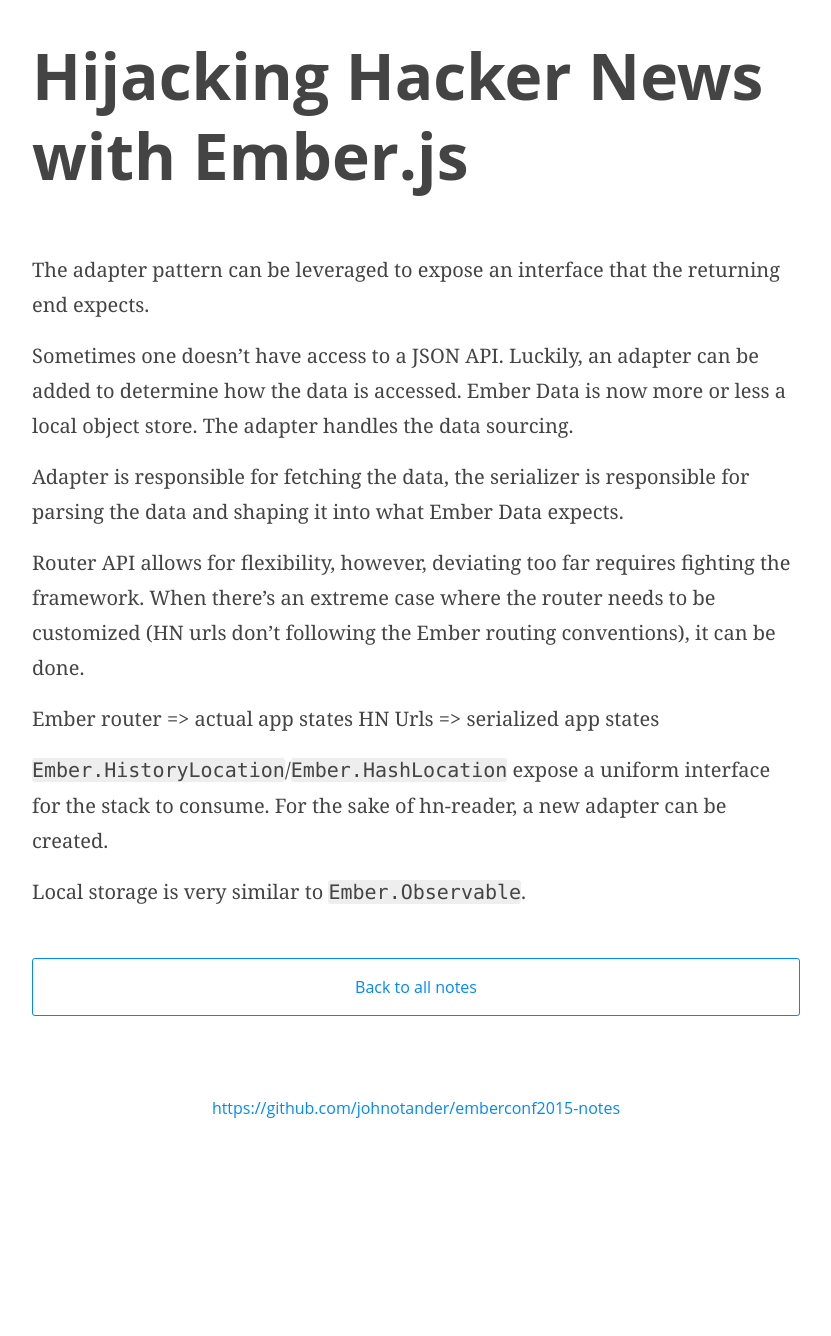
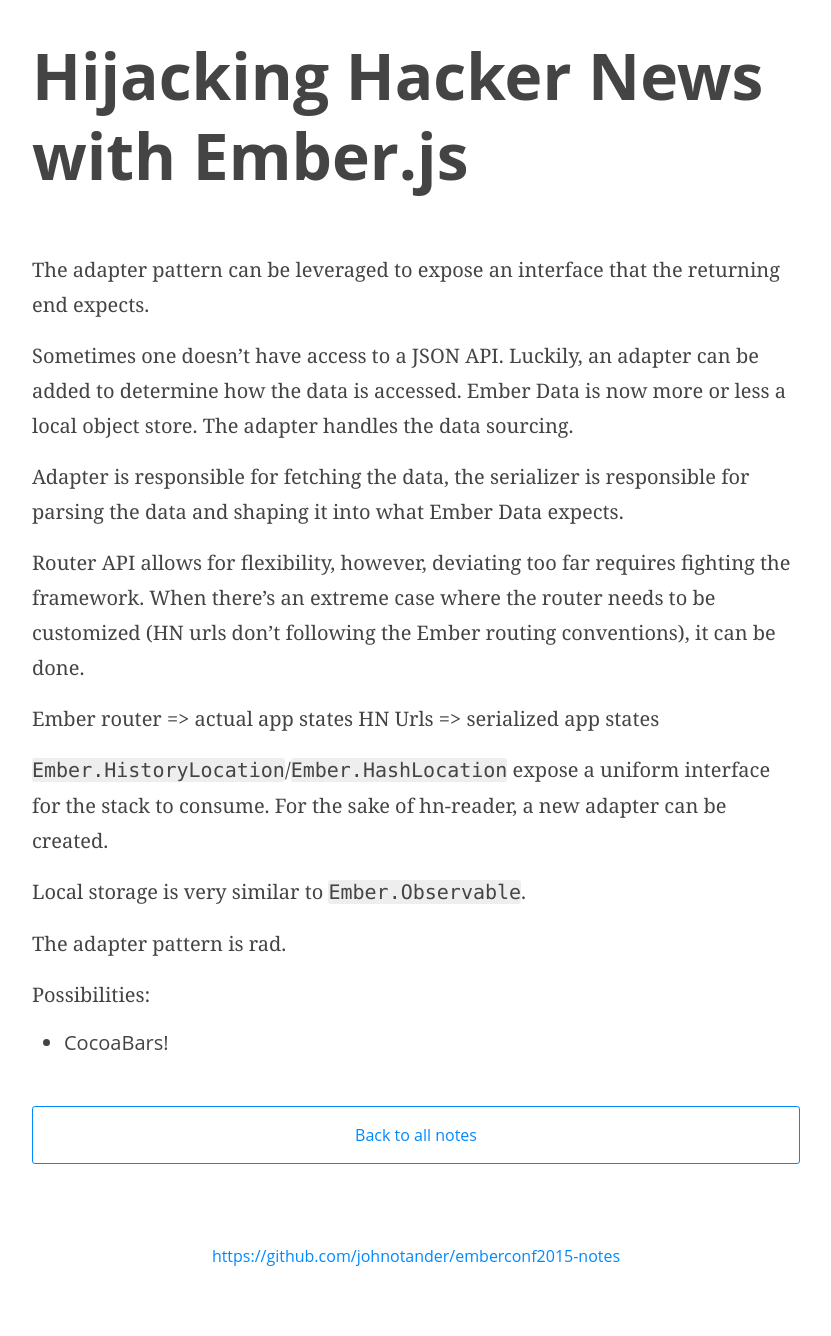
Before and after one commit to johno/emberconf2015-notes, a Jekyll site: the page built from _posts/2015-03-03-adapters.markdown, in a window 1280 px wide. Shown: the whole page, without its empty margins (224-1055 px from the left). Built offline with Jekyll 4.4.1, drawn with Linux system fonts in a browser that asks for light colours; before the commit the page ends 1188 px from its top, so only the background shows below that.

Commit message:
Add last bits of notes

```diff
--- a/_posts/2015-03-03-adapters.markdown
+++ b/_posts/2015-03-03-adapters.markdown
@@ -27,3 +27,9 @@
 to consume. For the sake of hn-reader, a new adapter can be created.
 
 Local storage is very similar to `Ember.Observable`.
+
+The adapter pattern is rad.
+
+Possibilities:
+
+* CocoaBars!
```
